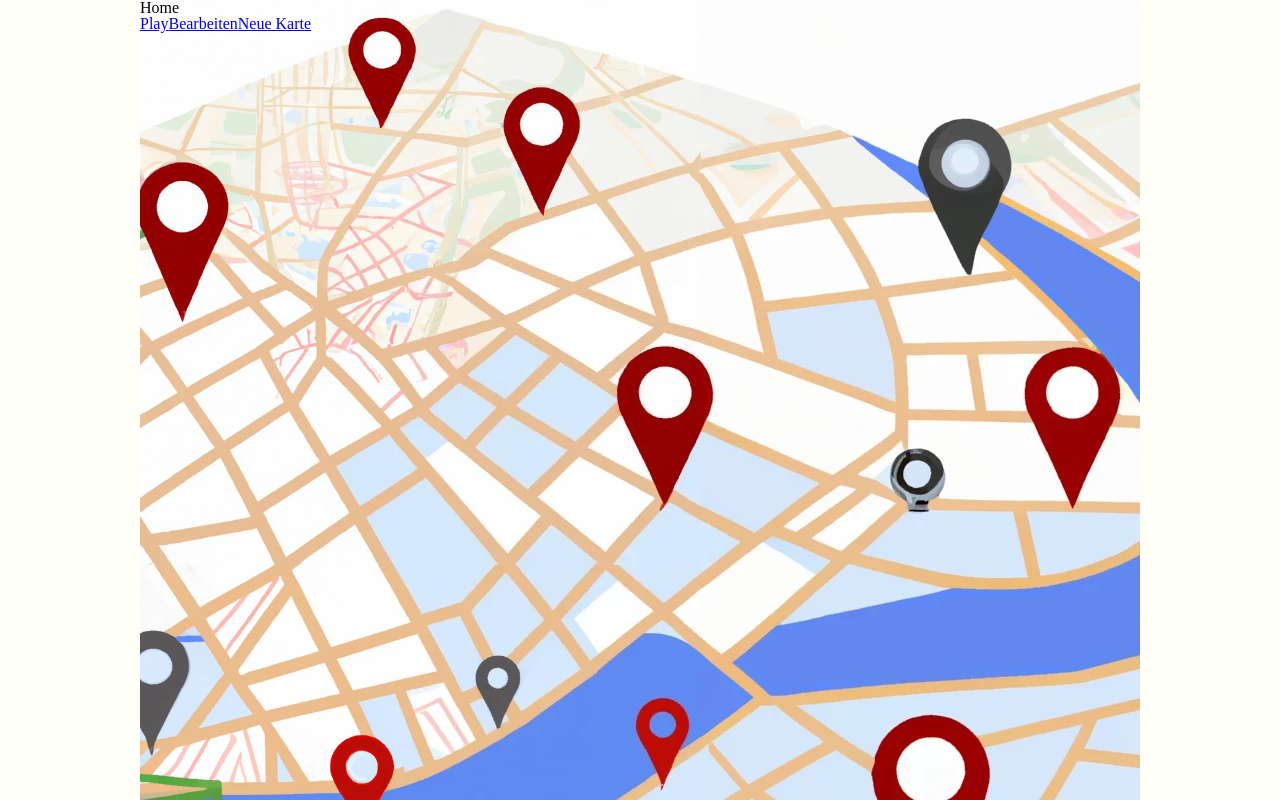
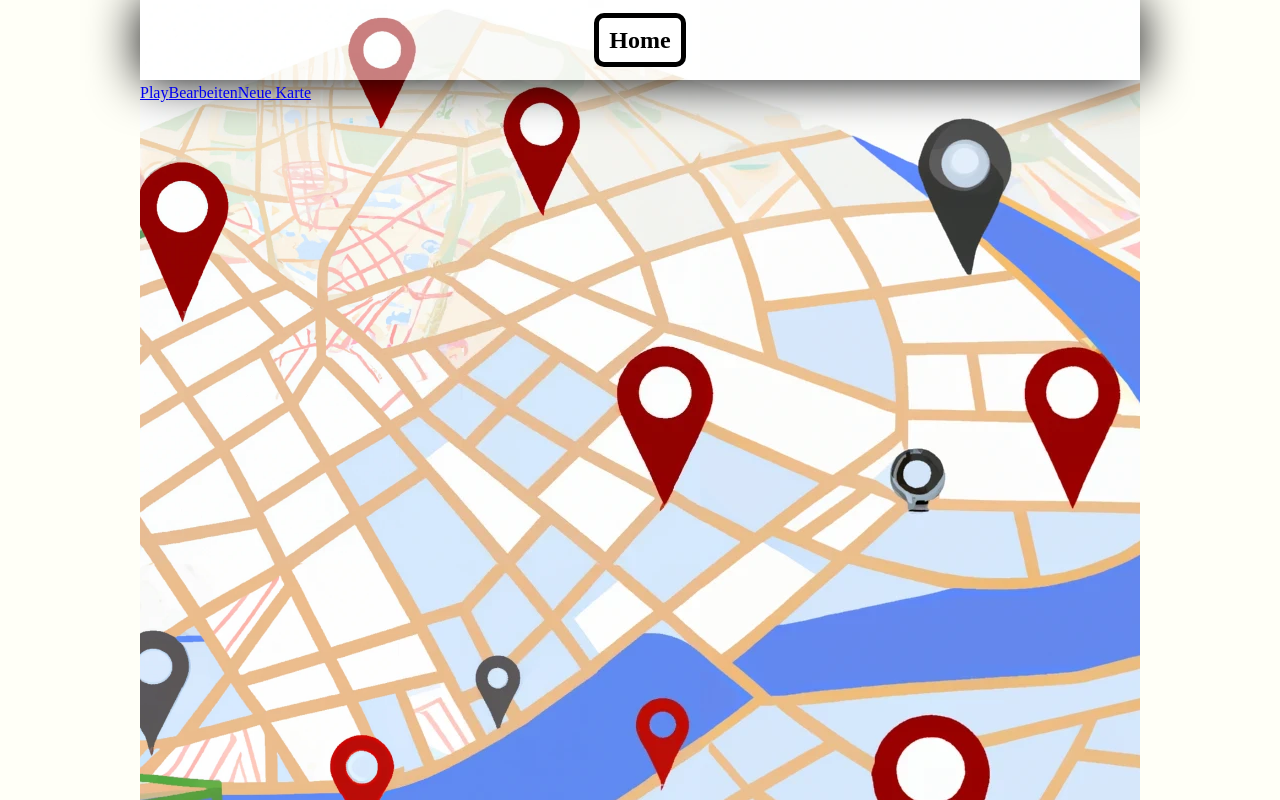
Before and after one commit to feindreh/mapguess, a React (Create React App) app: page / in a window 1280 px wide. Built offline with nearby package versions, Linux system fonts and the light colour scheme; no server answers.

Commit message:
style navbar

```diff
--- a/src/style/App.css
+++ b/src/style/App.css
@@ -20,7 +20,29 @@
     background-image: url("../img/BackgroundCropped.png");
 }
 
+/*Navbar*/
 
+#navbar{
+    height:80px;
+    background:rgba(255, 255, 255, 0.493);
+    font-size: 24px;
+    font-weight: bold;
+
+    display: flex;
+    justify-content: center;
+    align-items: center;
+
+    box-shadow: 0px 0px 50px 0px black;
+    margin-bottom:5px;
+}
+
+#navbar .link{
+    border:solid black 5px;
+    background-color:rgb(255, 255, 255);
+    border-radius: 10px;
+    padding:10px;
+
+}
 /*Home*/
 
 
```
